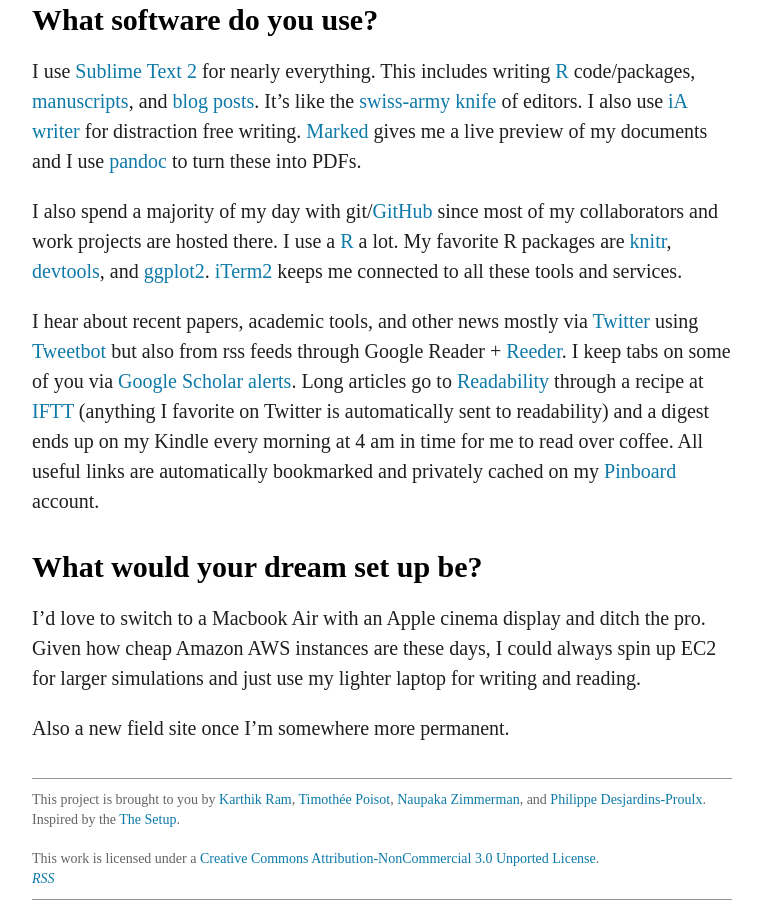
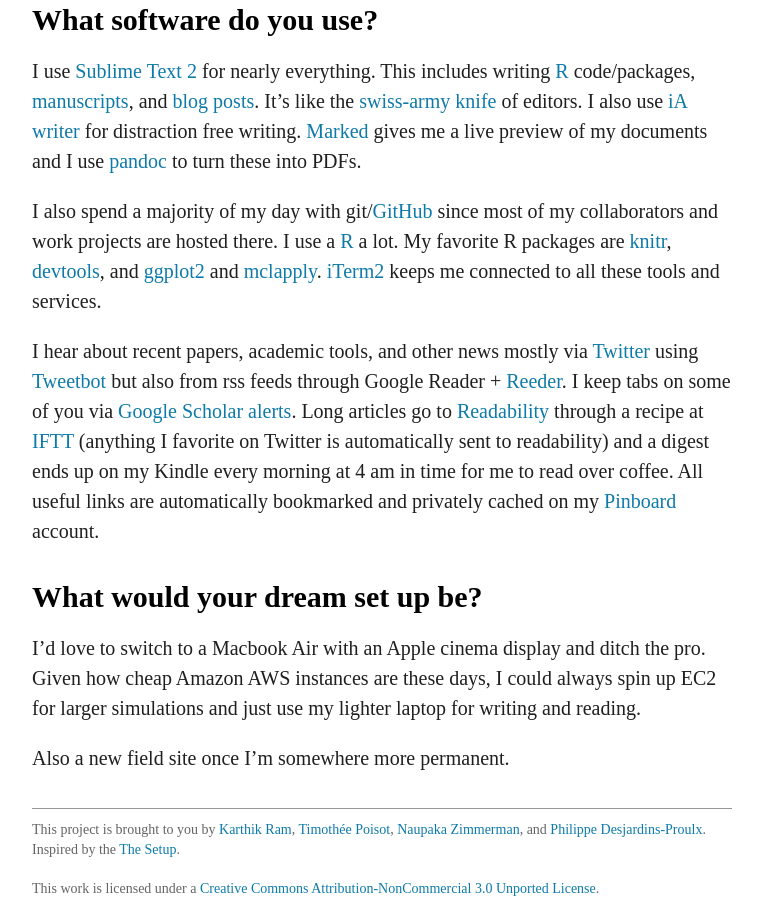
Before and after one commit to karthik/ecotools, a Jekyll site: the page built from _posts/2013-01-23-karthik-ram.md, in a window 1280 px wide and 900 px high, scrolled down 1292 px. Shown: the whole window, without its empty margins (258-1019 px from the left). Built offline with Jekyll 4.4.1, drawn with Linux system fonts in a browser that asks for light colours; Markdown is read by kramdown in place of the engine named in the settings; comment, search, counter and statistics services are not loaded; a style sheet for code colours, icons or effects is not loaded.

```diff
--- a/_posts/2013-01-23-karthik-ram.md
+++ b/_posts/2013-01-23-karthik-ram.md
@@ -19,7 +19,7 @@ I'm a huge fan of Moleskine notebooks (that I also use in the field) and love wr
 #What software do you use?
 I use [Sublime Text 2](http://www.sublimetext.com/) for nearly everything. This includes writing [R](http://www.r-project.org/) code/packages, [manuscripts](https://github.com/karthikram/smb_git), and [blog posts](http://inundata.org/). It's like the [swiss-army knife](http://timotheepoisot.fr/2013/01/22/selection-sublime-plugins/) of editors. I also use [iA writer](http://www.iawriter.com/) for distraction free writing. [Marked](http://markedapp.com/) gives me a live preview of my documents and I use [pandoc](http://johnmacfarlane.net/pandoc/) to turn these into PDFs.
 
-I also spend a majority of my day with git/[GitHub](https://github.com/) since most of my collaborators and work projects are hosted there.  I use a [R](http://www.r-project.org/) a lot. My favorite R packages are [knitr](http://yihui.name/knitr/), [devtools](http://www.rstudio.com/projects/devtools/), and [ggplot2](http://ggplot2.org/). [iTerm2](http://www.iterm2.com/) keeps me connected to all these tools and services.
+I also spend a majority of my day with git/[GitHub](https://github.com/) since most of my collaborators and work projects are hosted there.  I use a [R](http://www.r-project.org/) a lot. My favorite R packages are [knitr](http://yihui.name/knitr/), [devtools](http://www.rstudio.com/projects/devtools/), and [ggplot2](http://ggplot2.org/) and [mclapply](http://stat.ethz.ch/R-manual/R-devel/library/parallel/html/mclapply.html). [iTerm2](http://www.iterm2.com/) keeps me connected to all these tools and services.
 
 I hear about recent papers, academic tools, and other news mostly via [Twitter](http://twitter.com/_inundata) using [Tweetbot](http://tapbots.com/software/tweetbot/) but also from rss feeds through Google Reader + [Reeder](http://reederapp.com/). I keep tabs on some of you via [Google Scholar alerts](http://scholar.google.com/scholar_alerts?view_op=list_alerts&hl=en). Long articles go to [Readability](http://www.readability.com/) through a recipe at [IFTT](http://ifttt.com/) (anything I favorite on Twitter is automatically sent to readability) and a digest ends up on my Kindle every morning at 4 am in time for me to read over coffee. All useful links are automatically bookmarked and privately cached on my [Pinboard](http://pinboard.in/) account.
 
```
